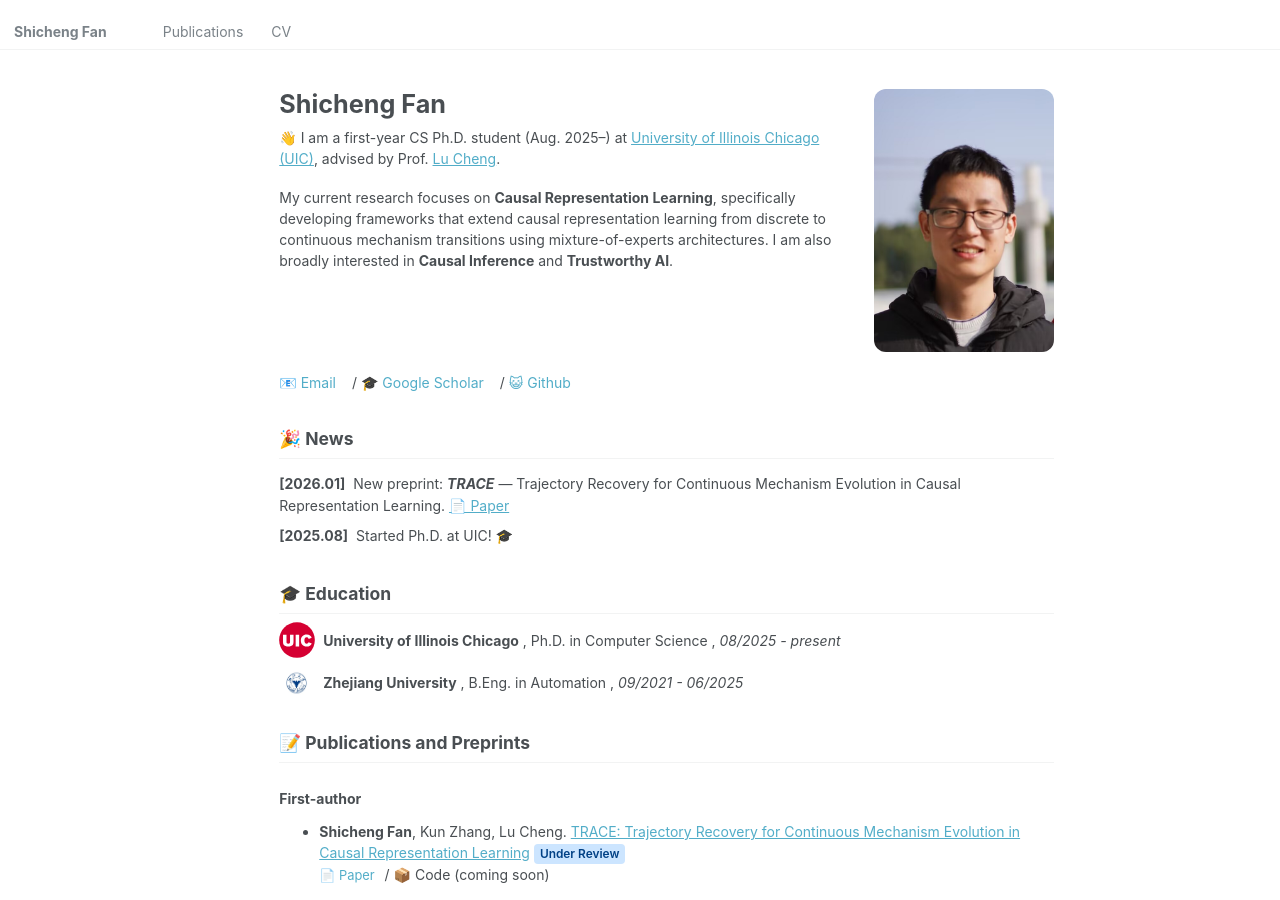
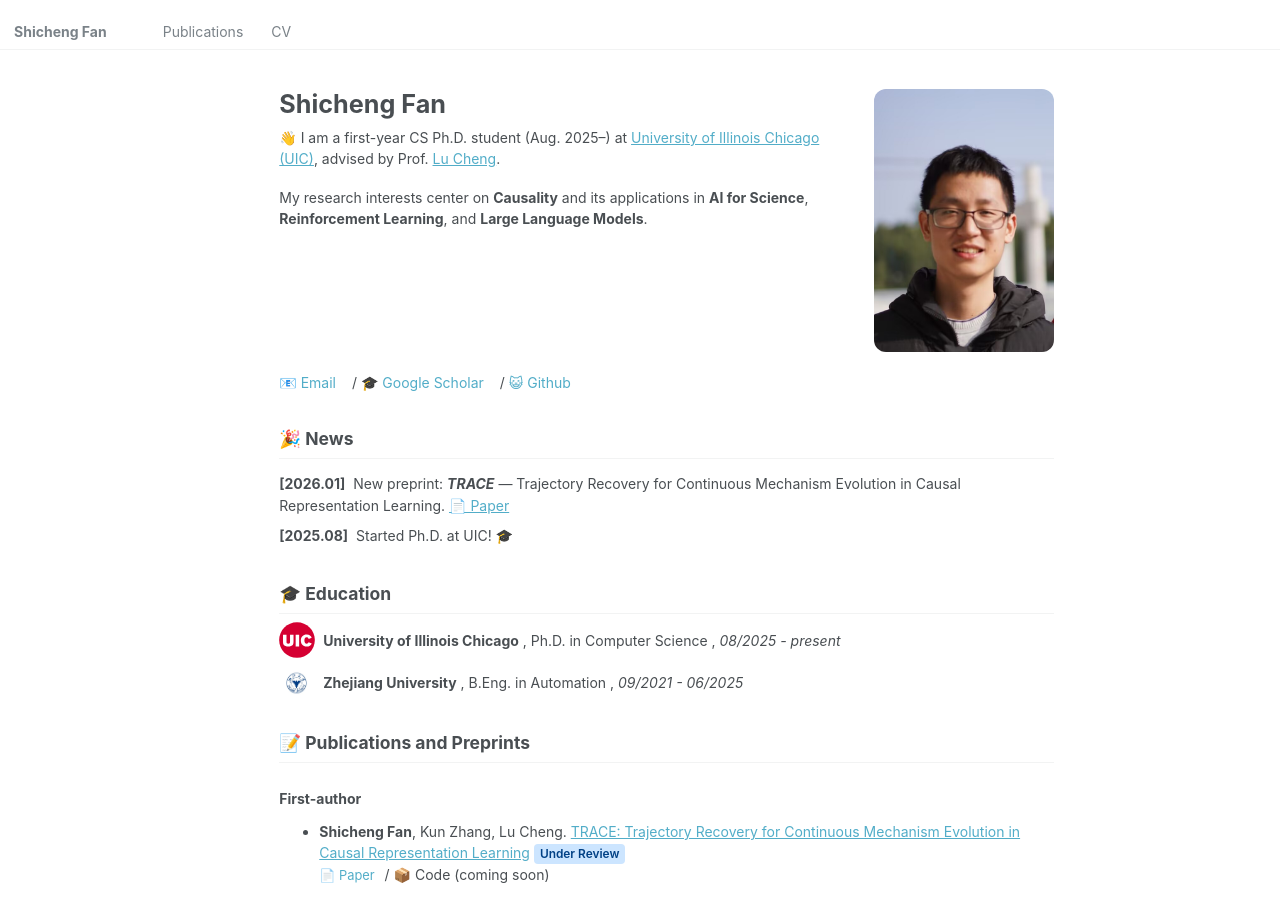
Before and after one commit to shichengf/shichengf.github.io, a Jekyll site: the page built from _pages/about.md, in a window 1280 px wide and 900 px high. Built offline with Jekyll 4.4.1, drawn with Linux system fonts in a browser that asks for light colours.

Commit message:
remove clustrmaps

```diff
--- a/_layouts/default.html
+++ b/_layouts/default.html
@@ -18,8 +18,6 @@ layout: compress
 
     {{ content }}
 
-    <p style="text-align: center"><a href='https://clustrmaps.com/site/1bz4p'  title='Visit tracker'><img src='//clustrmaps.com/map_v2.png?cl=ffffff&w=a&t=n&d=AV1hEWBQY6qeQV90FBAKC4gtDVhoUvD9LaxV0EpWEtE'/></a></p>
-
     <div class="page__footer">
       <footer>
         {% include footer/custom.html %}
--- a/_pages/about.md
+++ b/_pages/about.md
@@ -11,7 +11,7 @@ redirect_from:
   <div class="profile-text">
     <h1>Shicheng Fan</h1>
     <p>👋 I am a first-year CS Ph.D. student (Aug. 2025–) at <a href="https://www.uic.edu/">University of Illinois Chicago (UIC)</a>, advised by Prof. <a href="https://lcheng.org/">Lu Cheng</a>. </p>
-    <p>My current research focuses on <strong>Causal Representation Learning</strong>, specifically developing frameworks that extend causal representation learning from discrete to continuous mechanism transitions using mixture-of-experts architectures. I am also broadly interested in <strong>Causal Inference</strong> and <strong>Trustworthy AI</strong>.</p>
+    <p>My research interests center on <strong>Causality</strong> and its applications in <strong>AI for Science</strong>, <strong>Reinforcement Learning</strong>, and <strong>Large Language Models</strong>.</p>
   </div>
   <div class="profile-photo">
     <img src="../images/profile.jpg" alt="Shicheng Fan">
```
